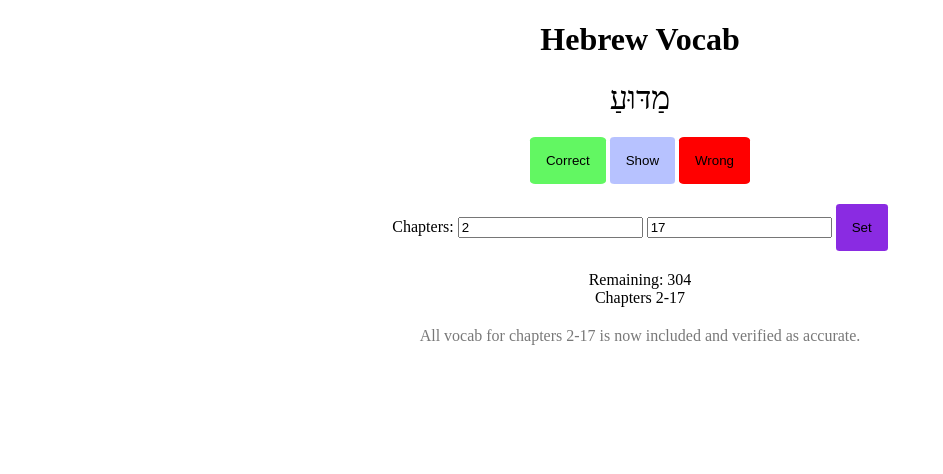
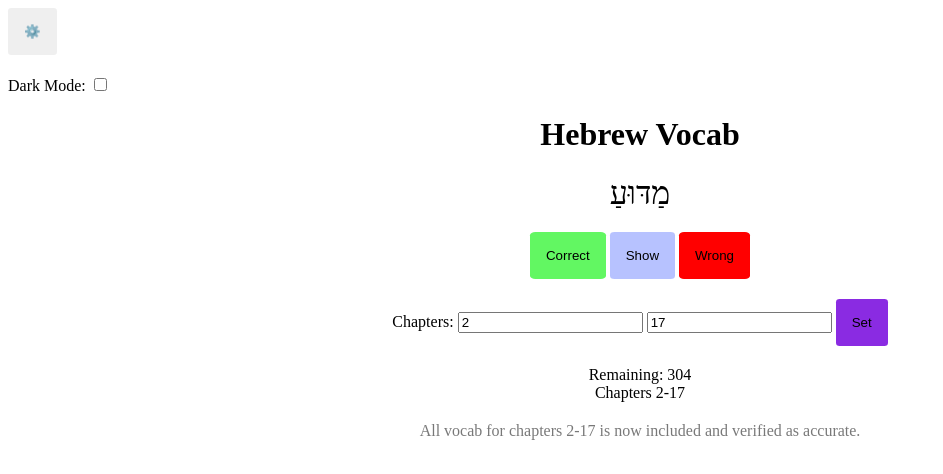
Before and after one commit to ThomasZajac7/RosedaleHebrew.github.io, a plain HTML site: page index.html in a window 1280 px wide. Shown: the whole page, without its empty margins (0-943 px from the left). Drawn offline with Linux system fonts and the light colour scheme.

Commit message:
Update index.html

```diff
--- a/index.html
+++ b/index.html
@@ -13,6 +13,13 @@
 <title>RBC: Hebrew Vocab</title>
 
 <body>
+    <div class="header">
+        <button id="menu-button">⚙️</button>
+    </div>
+    <div class="menu">
+        <label for="dark-mode-chk">Dark Mode:</label>
+        <input id="dark-mode-chk" type="checkbox"></input>
+    </div>
     <div class="horizontal-center">
         <h1>Hebrew Vocab</h1>
         <div id="card">
```
